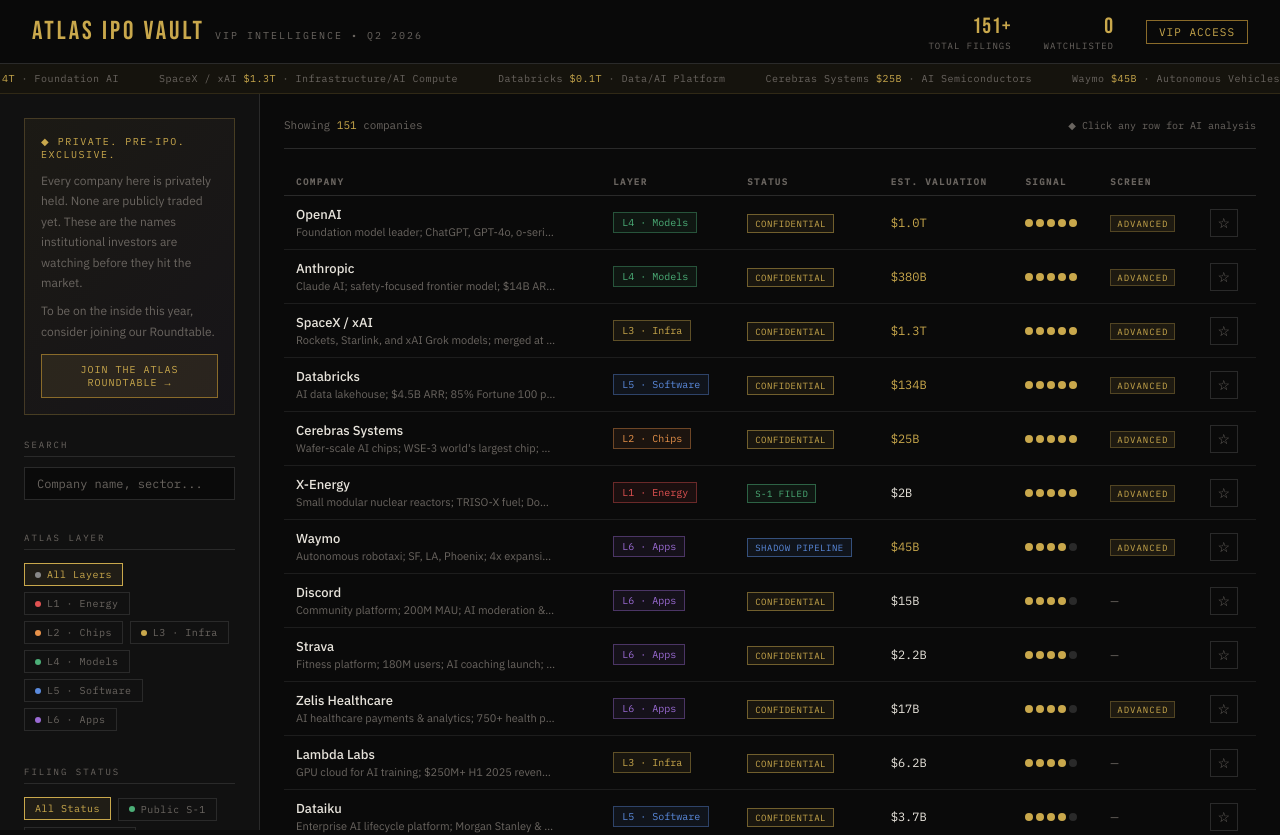
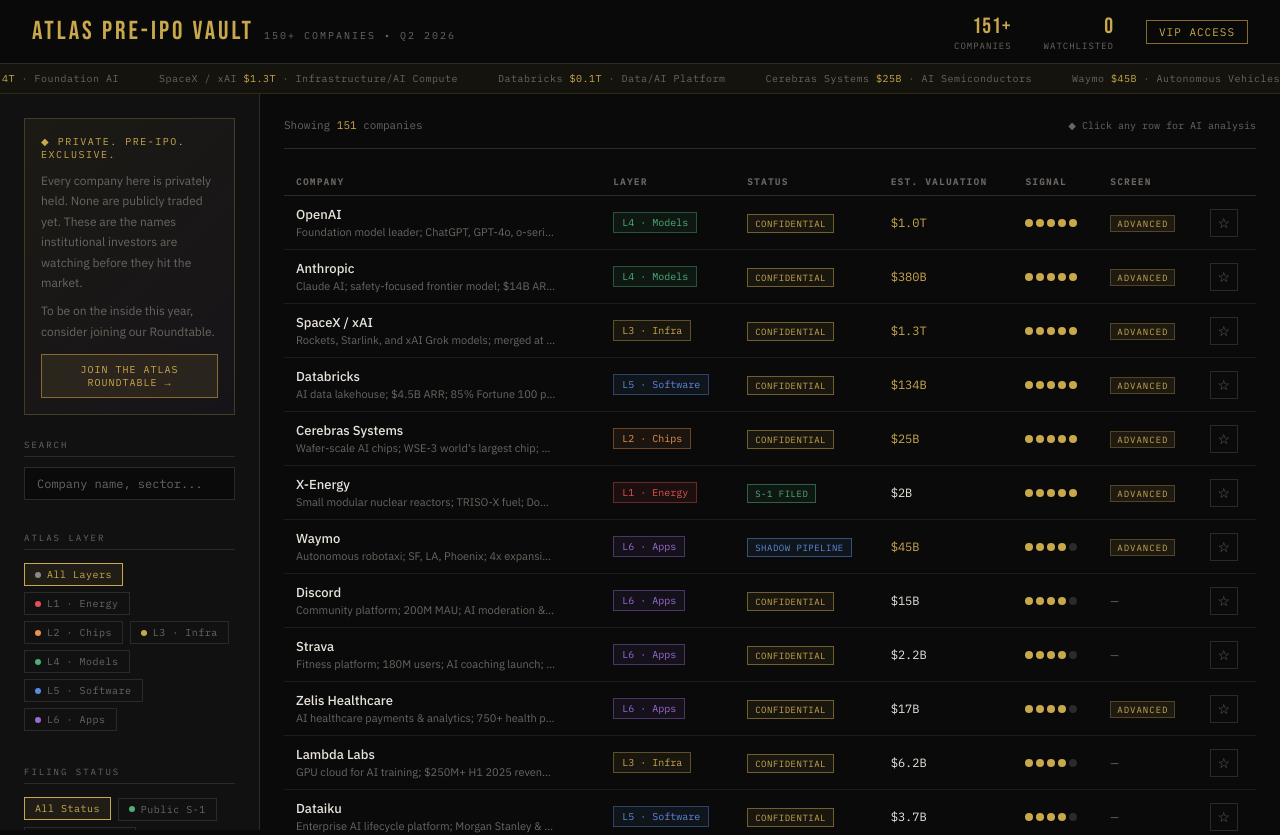
Before and after one commit to mitch-gifbbb/atlas-ipo, a plain HTML site: page index.html in a window 1280 px wide. Shown: the top 835 px of the page. Drawn offline with Linux system fonts and the light colour scheme.

Commit message:
Add files via upload

```diff
--- a/index.html
+++ b/index.html
@@ -3,7 +3,7 @@
 <head>
 <meta charset="UTF-8">
 <meta name="viewport" content="width=device-width, initial-scale=1.0">
-<title>Atlas IPO Vault — 190+ AI Filings</title>
+<title>Atlas Pre-IPO Vault — 150+ Companies</title>
 <style>
   @import url('https://fonts.googleapis.com/css2?family=Bebas+Neue&family=IBM+Plex+Mono:wght@400;500&family=IBM+Plex+Sans:wght@300;400;500;600&display=swap');
 
@@ -711,13 +711,13 @@
 <!-- HEADER -->
 <header class="vault-header">
   <div class="vault-logo">
-    <div class="vault-logo-text">ATLAS IPO VAULT</div>
-    <div class="vault-logo-sub">VIP Intelligence • Q2 2026</div>
+    <div class="vault-logo-text">ATLAS PRE-IPO VAULT</div>
+    <div class="vault-logo-sub">150+ Companies • Q2 2026</div>
   </div>
   <div class="header-stats">
     <div class="stat-item">
-      <div class="stat-val" id="total-count">190+</div>
-      <div class="stat-label">Total Filings</div>
+      <div class="stat-val" id="total-count">150+</div>
+      <div class="stat-label">Companies</div>
     </div>
     <div class="stat-item">
       <div class="stat-val" id="watchlist-header-count">0</div>
```
